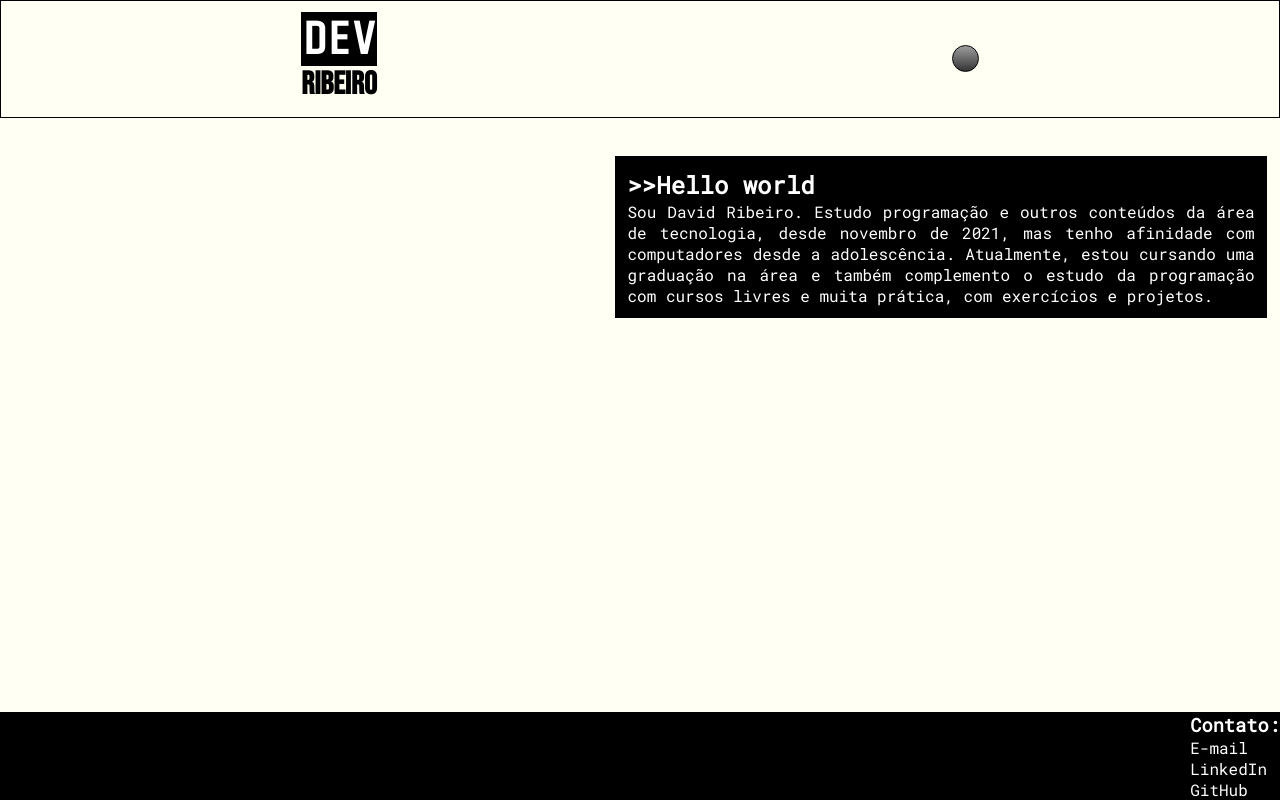
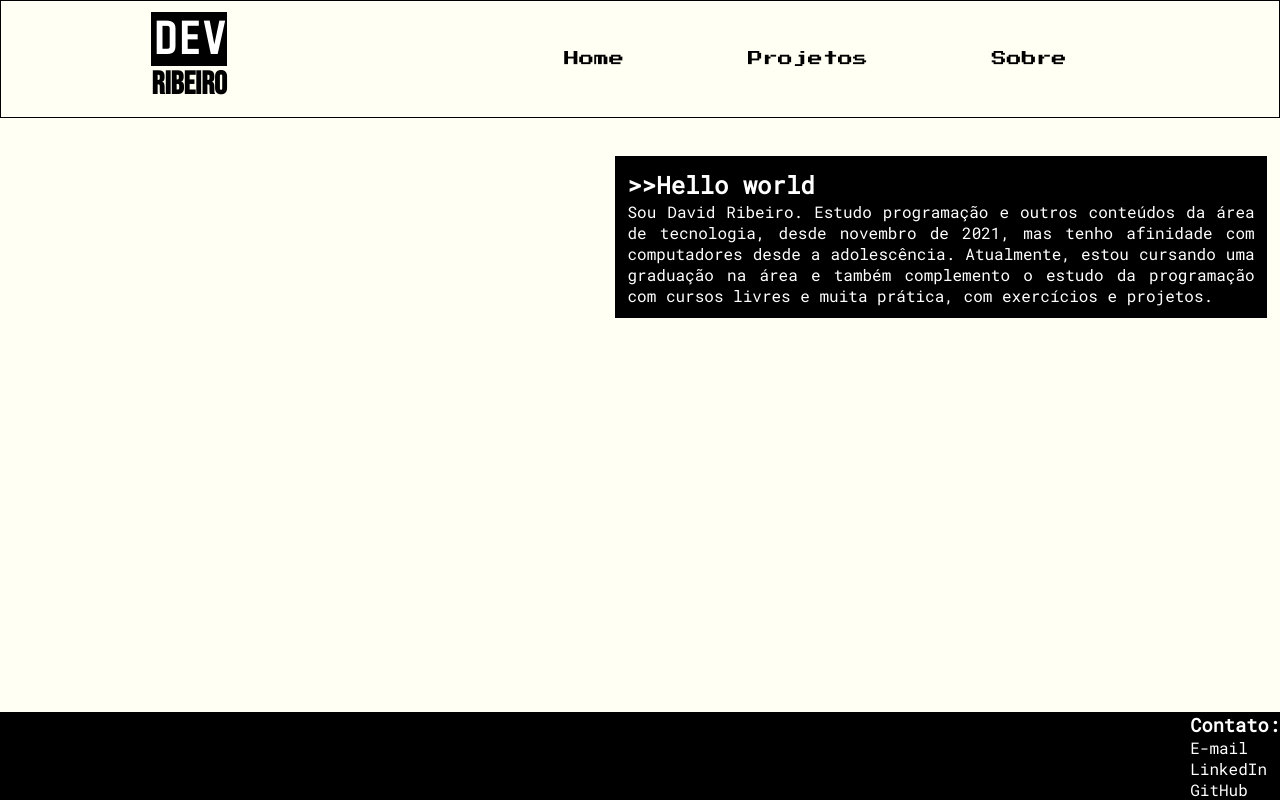
Before and after one commit to dev-ribeiro/portifolio, a Next.js app: page / in a window 1280 px wide. Built offline with nearby package versions, Linux system fonts and the light colour scheme.

Commit message:
adjust nav

```diff
--- a/src/components/Nav/Nav.js
+++ b/src/components/Nav/Nav.js
@@ -1,17 +1,10 @@
 import style from "./Nav.module.css";
 import Link from "next/link";
-import { useState } from "react";
 
 export default function Nav(props) {
 
-    const [show, setShow] = useState(false);
-
     return (
-        <nav
-            onClick={() => { setShow(true) }}
-            onMouseLeave={() => { setShow(false) }}
-            className={show == false ? `${style.navigation} ${style.initialNav}` : `${style.navigation} ${style.showNav}`}
-        >
+        <nav className={style.navigation}>
             <Link href="/"><a className={style.linkName}>Home</a></Link>
             <Link href="/projects"><a className={style.linkName}>Projetos</a></Link>
             <Link href="/about"><a className={style.linkName}>Sobre</a></Link>
--- a/src/components/Nav/Nav.module.css
+++ b/src/components/Nav/Nav.module.css
@@ -1,30 +1,12 @@
 .navigation{
+    width: 50%;
+    display: flex;
+    justify-content: space-around;
     font-family: 'Press Start 2P', cursive;
+    font-size: 15px;
 }
 
-.initialNav {
-    width: 25px;
-    height: 25px;
-    border: 1px solid black;
-    border-radius: 50%;
-    background: linear-gradient(#9e9d9d, #353535);
-    transition: 1s;
+.linkName{
+    color: black;
+    text-decoration: none;
 }
-
-.showNav {
-    width: 50%;
-    padding: 2%;
-    display: flex;
-    justify-content: space-around;
-    background: linear-gradient(#9e9d9d, #353535);
-    transition: 2s;
-}
-
-.initialNav .linkName {
-    display: none;
-}
-
-.showNav .linkName {
-    text-decoration: none;
-    color: white;
-}
```
